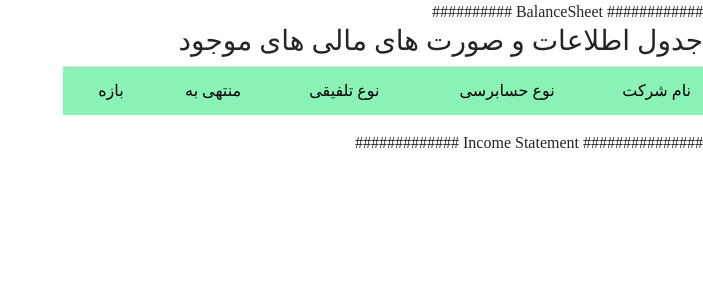
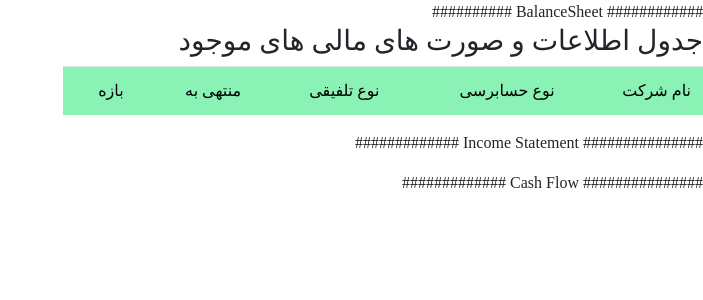
Before and after one commit to AHHHZ975/AP-Project, a Django app: page /bourse/tables in a window 1280 px wide. Shown: the top 300 px of the page, without its empty margins (577-1280 px from the left). Run offline with Django 3.2, Linux system fonts and the light colour scheme; data that the repository does not hold is empty; some libraries are stand-ins or nearby versions.

Commit message:
Update base.html

```diff
--- a/AProject/templates/bourse/base.html
+++ b/AProject/templates/bourse/base.html
@@ -72,6 +72,17 @@
 </table>
 </div>
 
+############### Cash Flow #############
+
+<div class="table-responsive" >
+<table style = "float: right"  class="myTable table table-striped table-hover">
+
+    {% block table4 %}
+
+    {% endblock %}
+
+</table>
+</div>
 
 <script src="https://code.jquery.com/jquery-3.3.1.slim.min.js" integrity="sha384-q8i/X+965DzO0rT7abK41JStQIAqVgRVzpbzo5smXKp4YfRvH+8abtTE1Pi6jizo" crossorigin="anonymous"></script>
 <script src="https://cdnjs.cloudflare.com/ajax/libs/popper.js/1.14.7/umd/popper.min.js" integrity="sha384-UO2eT0CpHqdSJQ6hJty5KVphtPhzWj9WO1clHTMGa3JDZwrnQq4sF86dIHNDz0W1" crossorigin="anonymous"></script>
```
